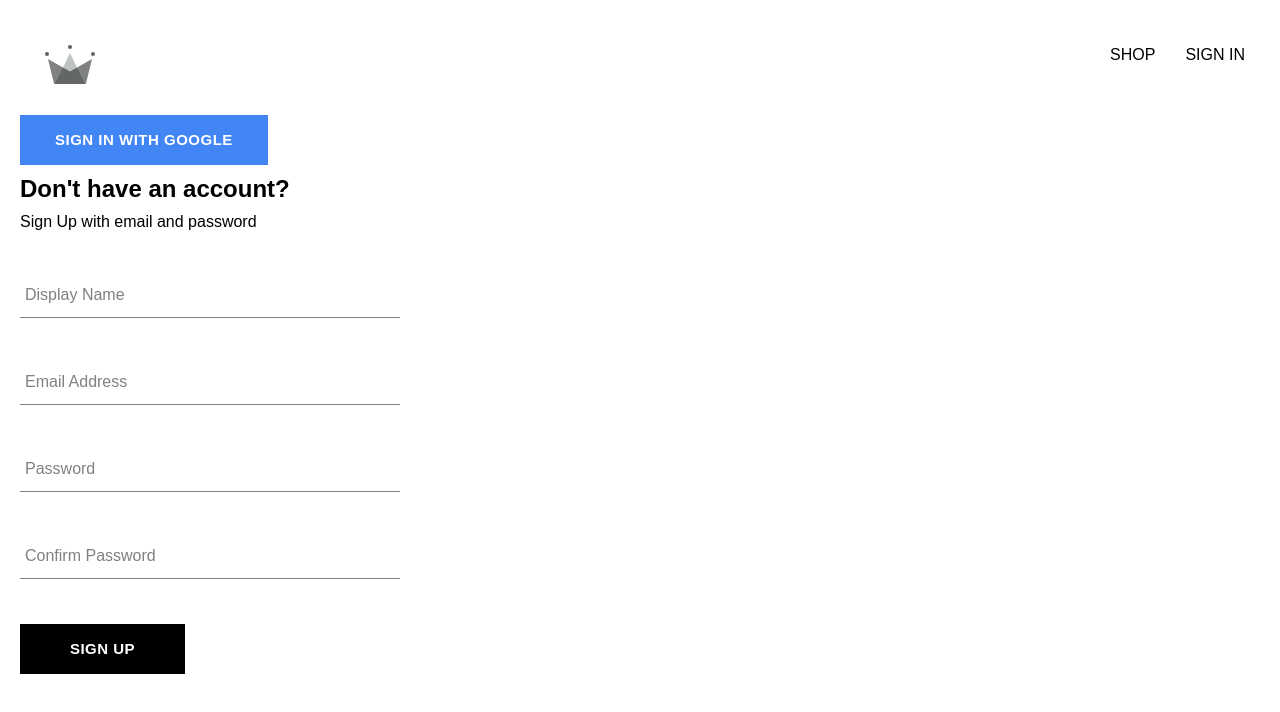
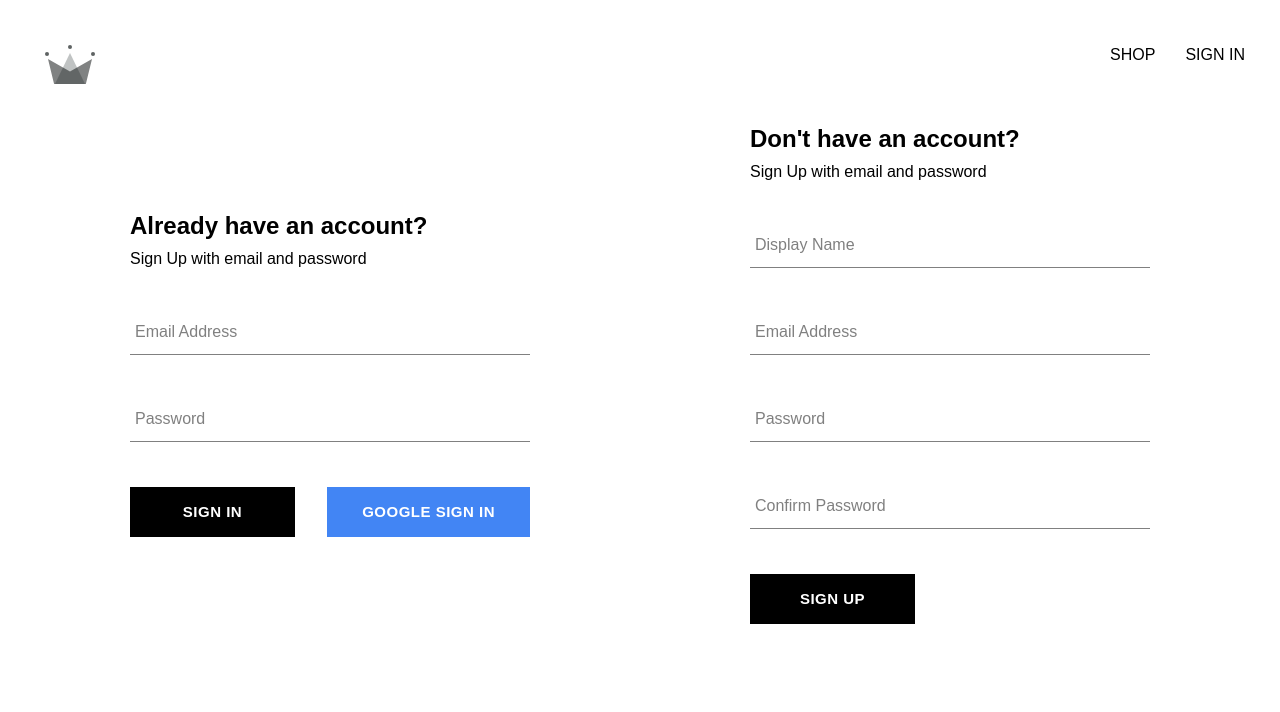
Before and after one commit to HassanBaigDEV/crwn-clothing, a React (Create React App) app: page /sign-in in a window 1280 px wide. Shown: the top 712 px of the page. Built offline with nearby package versions, Linux system fonts and the light colour scheme; no server answers.

Commit message:
added user context for user auth

```diff
--- a/src/App.js
+++ b/src/App.js
@@ -1,8 +1,7 @@
 import { Routes, Route } from "react-router-dom";
 import Home from "./routes/home/home.component";
 import Navigation from "./routes/navigation-bar/navigation-bar.component";
-import SignIn from "./routes/sign-in/sign-in.component";
-
+import SignIn from "./routes/authentication/authentication.component";
 
 const App = () => {
   return (
@@ -10,7 +9,7 @@
       <Route path="/" element={<Navigation />}>
         <Route index element={<Home />} />
         <Route path="shop" />
-        <Route path="sign-in" element={<SignIn/> } />
+        <Route path="sign-in" element={<SignIn />} />
       </Route>
     </Routes>
   );
--- /dev/null
+++ b/src/components/sign-in-form/sign-in-form.component.jsx
@@ -0,0 +1,82 @@
+import { useState } from "react";
+
+import {
+  signInWithGooglePopup,
+  signInAuthUserWithEmailAndPassword,
+} from "../../utilities/firebase/firebase.utility";
+
+import FormInput from "../form-input/form-input.component";
+import Button from "../button/button.component";
+
+import "./sign-in-form.styles.scss";
+import "./sign-in-form.styles.scss";
+
+const defaultFormFields = {
+  email: "",
+  password: "",
+};
+
+const SignInForm = () => {
+  const [formFields, setFormFields] = useState(defaultFormFields);
+  const { email, password } = formFields;
+
+  const handleChange = (event) => {
+    const { name, value } = event.target;
+
+    setFormFields({ ...formFields, [name]: value });
+  };
+
+  const handleSubmit = async (event) => {
+    event.preventDefault();
+
+    try {
+      await signInAuthUserWithEmailAndPassword(email, password);
+      setFormFields(defaultFormFields);
+    } catch (error) {
+      console.log(error);
+    }
+  };
+
+  const logGoogleUser = async () => {
+    await signInWithGooglePopup();
+  };
+
+  return (
+    <div className="sign-in-form-container">
+      <h2>Already have an account?</h2>
+      <span>Sign Up with email and password</span>
+      <form
+        onSubmit={(event) => {
+          handleSubmit(event);
+        }}
+      >
+        <FormInput
+          label="Email Address"
+          type="email"
+          required
+          onChange={handleChange}
+          name="email"
+          value={email}
+        />
+
+        <FormInput
+          label="Password"
+          type="password"
+          required
+          onChange={handleChange}
+          name="password"
+          value={password}
+        />
+
+        <div className="sign-in-buttons-container">
+          <Button type="submit">Sign in</Button>
+          <Button buttonType="google" onClick={logGoogleUser}>
+            Google Sign in
+          </Button>
+        </div>
+      </form>
+    </div>
+  );
+};
+
+export default SignInForm;
--- /dev/null
+++ b/src/components/sign-in-form/sign-in-form.styles.scss
@@ -0,0 +1,19 @@
+.sign-in-form-container{
+    display: flex;
+    flex-direction: column;
+    width: 400px;
+;
+
+
+    h2{
+    margin:10px 0;
+    }
+
+}
+
+.sign-in-buttons-container{
+    display: flex;
+    flex-direction: row;
+    justify-content: space-between;
+    width: 100%;
+}
--- a/src/components/sign-up-form/sign-up.component.jsx
+++ b/src/components/sign-up-form/sign-up.component.jsx
@@ -1,11 +1,13 @@
 import { useState } from "react";
 import { createAuthUserWithEmailAndPassword } from "../../utilities/firebase/firebase.utility";
 import { createUserDocumentFromAuth } from "../../utilities/firebase/firebase.utility";
+
 import FormInput from "../form-input/form-input.component";
-import "./sign-up.styles.scss";
 import Button from "../button/button.component";
 
-const defaulFormFields = {
+import "./sign-up.styles.scss";
+
+const defaultFormFields = {
   displayName: "",
   email: "",
   password: "",
@@ -13,7 +15,7 @@
 };
 
 const SignUp = () => {
-  const [formFields, setFormFields] = useState(defaulFormFields);
+  const [formFields, setFormFields] = useState(defaultFormFields);
   const { displayName, email, password, confirmPassword } = formFields;
 
   const handleChange = (event) => {
@@ -21,6 +23,7 @@
 
     setFormFields({ ...formFields, [name]: value });
   };
+
   let formProps = [];
   const handleSubmit = async (event) => {
     event.preventDefault();
@@ -28,7 +31,7 @@
     // ----
     const formData = new FormData(event.target);
     formProps = Object.fromEntries(formData);
-    console.log("form", formProps);
+
     const { email, displayName, password, confirmPassword } = formProps;
     // ----
 
@@ -46,11 +49,11 @@
         displayName,
       });
 
-      setFormFields(defaulFormFields);
+      setFormFields(defaultFormFields);
     } catch (error) {
       if (error.code === "auth/email-already-in-use") {
         alert("Cannot Sign Up! Email is already in use");
-        setFormFields(defaulFormFields);
+        setFormFields(defaultFormFields);
         return;
       }
       console.log(error);
--- a/src/components/sign-up-form/sign-up.styles.scss
+++ b/src/components/sign-up-form/sign-up.styles.scss
@@ -1,7 +1,7 @@
 .sign-up-container{
     display: flex;
     flex-direction: column;
-    width:380px;
+    width:400px;
 
 
     h2{
--- /dev/null
+++ b/src/contexts/user.context.jsx
@@ -0,0 +1,26 @@
+import { createContext, useState, useEffect } from "react";
+import {
+  onAuthStateChangeHandler,
+  createUserDocumentFromAuth,
+} from "../utilities/firebase/firebase.utility";
+export const UserContext = createContext({
+  currentUser: null,
+  setCurrentUser: () => null,
+});
+
+export const UserProvider = ({ children }) => {
+  const [currentUser, setCurrentUser] = useState(null);
+  const value = { currentUser, setCurrentUser };
+
+  useEffect(() => {
+    const unsubscribe = onAuthStateChangeHandler((user) => {
+      if (user) {
+        createUserDocumentFromAuth(user);
+      }
+      setCurrentUser(user);
+    });
+    return unsubscribe;
+  }, []);
+
+  return <UserContext.Provider value={value}>{children}</UserContext.Provider>;
+};
--- a/src/index.js
+++ b/src/index.js
@@ -1,15 +1,20 @@
 import React from "react";
 import ReactDOM from "react-dom/client";
-import "./index.scss";
-import App from "./App";
 import { BrowserRouter } from "react-router-dom";
 import reportWebVitals from "./reportWebVitals";
+
+import App from "./App";
+import { UserProvider } from "./contexts/user.context";
+
+import "./index.scss";
 
 const root = ReactDOM.createRoot(document.getElementById("root"));
 root.render(
   <React.StrictMode>
     <BrowserRouter>
-      <App />
+      <UserProvider>
+        <App />
+      </UserProvider>
     </BrowserRouter>
   </React.StrictMode>
 );
--- /dev/null
+++ b/src/routes/authentication/authentication.component.jsx
@@ -0,0 +1,14 @@
+import SignInForm from "../../components/sign-in-form/sign-in-form.component";
+import SignUp from "../../components/sign-up-form/sign-up.component";
+import Button from "../../components/button/button.component";
+import "./authentication.styles.scss";
+const SignIn = () => {
+  return (
+    <div className="authentication">
+      <SignInForm />
+      <SignUp />
+    </div>
+  );
+};
+
+export default SignIn;
--- /dev/null
+++ b/src/routes/authentication/authentication.styles.scss
@@ -0,0 +1,7 @@
+.authentication{
+    display: flex;
+    flex-direction: row;
+    justify-content: space-around;
+    align-items: center;
+
+}
--- a/src/routes/navigation-bar/navigation-bar.component.jsx
+++ b/src/routes/navigation-bar/navigation-bar.component.jsx
@@ -1,9 +1,21 @@
 import { Link, Outlet } from "react-router-dom";
-import { Fragment } from "react";
-import "./navigation.styles.scss";
+import { Fragment, useContext } from "react";
+import { UserContext } from "../../contexts/user.context";
+
 import { ReactComponent as CrwnLogo } from "../../assets/crown.svg";
 
-const Navigation = () => (
+import { signOutUser } from "../../utilities/firebase/firebase.utility";
+
+import "./navigation.styles.scss";
+
+const Navigation = () => {
+  const { currentUser } = useContext(UserContext);
+
+  const signOutHandler = async () => {
+    await signOutUser();
+  };
+
+  return (
     <Fragment>
       <div className="navigation">
         <Link className="logo-container" to="/">
@@ -13,13 +25,20 @@
           <Link className="nav-link" to="/shop">
             SHOP
           </Link>
+          {currentUser ? (
+            <span className="nav-link" onClick={signOutHandler}>
+              SIGN OUT
+            </span>
+          ) : (
             <Link className="nav-link" to="/sign-in">
               SIGN IN
             </Link>
+          )}
         </div>
       </div>
       <Outlet />
     </Fragment>
   );
+};
 
 export default Navigation;
--- a/src/routes/sign-in/sign-in.component.jsx
+++ /dev/null
@@ -1,25 +0,0 @@
-import {
-  signInWithGooglePopup,
-  createUserDocumentFromAuth,
-} from "../../utilities/firebase/firebase.utility";
-
-import SignUp from "../../components/sign-up-form/sign-up.component";
-import Button from "../../components/button/button.component";
-
-const SignIn = () => {
-  const logGoogleUser = async () => {
-    const { user } = await signInWithGooglePopup();
-    const userDocRef = await createUserDocumentFromAuth(user);
-    console.log(userDocRef);
-  };
-  return (
-    <div className="signIn">
-      <Button buttonType="google" onClick={logGoogleUser}>
-        Sign in with Google
-      </Button>
-      <SignUp />
-    </div>
-  );
-};
-
-export default SignIn;
--- a/src/utilities/firebase/firebase.utility.js
+++ b/src/utilities/firebase/firebase.utility.js
@@ -4,6 +4,9 @@
   signInWithPopup,
   GoogleAuthProvider,
   createUserWithEmailAndPassword,
+  signInWithEmailAndPassword,
+  signOut,
+  onAuthStateChanged,
 } from "firebase/auth";
 import { getFirestore, doc, getDoc, setDoc } from "firebase/firestore";
 
@@ -62,3 +65,14 @@
 
   return await createUserWithEmailAndPassword(auth, email, password);
 };
+
+export const signInAuthUserWithEmailAndPassword = async (email, password) => {
+  if (!email || !password) return;
+
+  return await signInWithEmailAndPassword(auth, email, password);
+};
+
+export const signOutUser = async () => await signOut(auth);
+
+export const onAuthStateChangeHandler = (callback) =>
+  onAuthStateChanged(auth, callback);
```
Also changed, not shown: 1 other file (tests, documents, lock files or other folders). Lines whose indentation alone changed are shown as unchanged.
